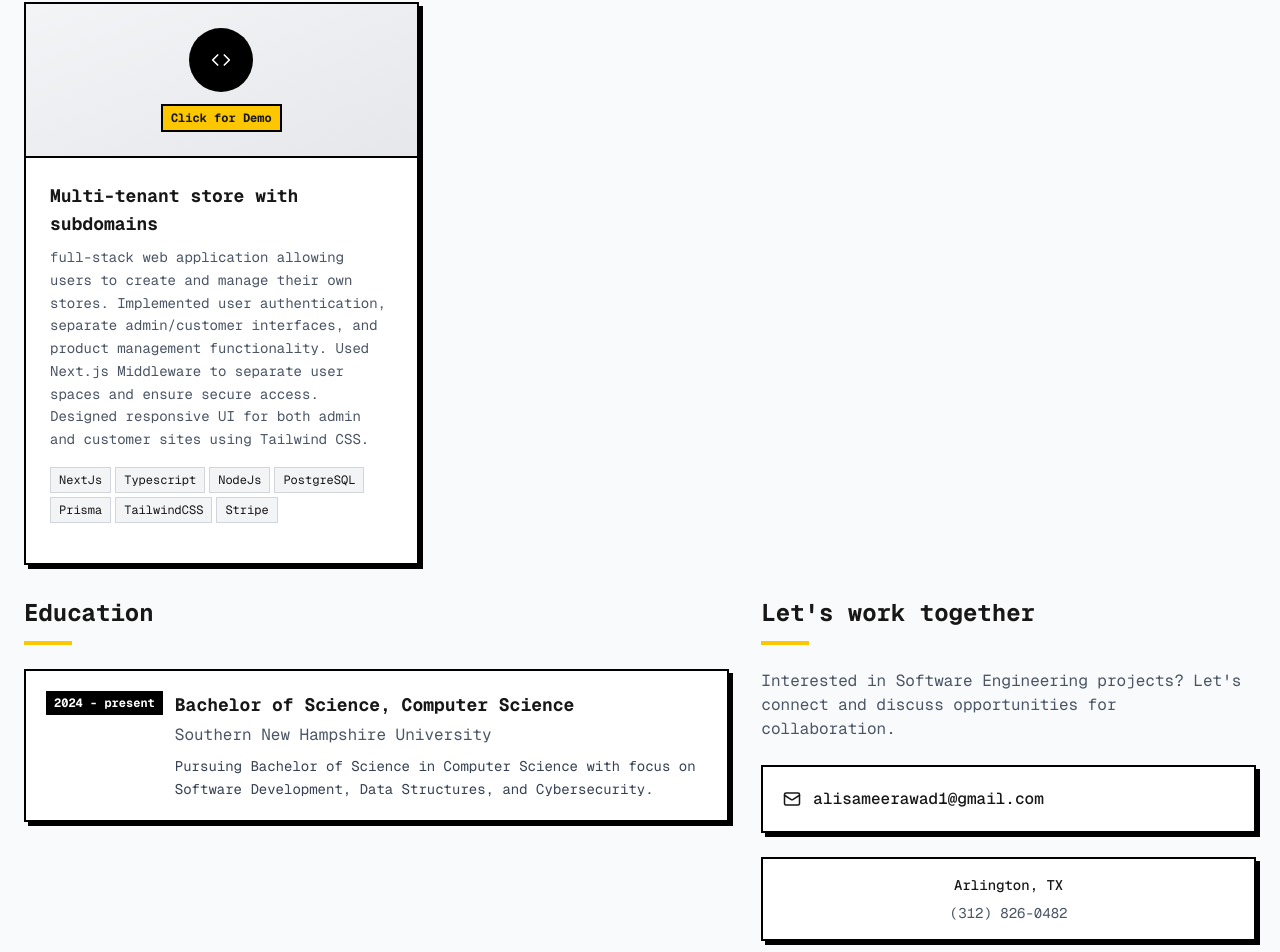
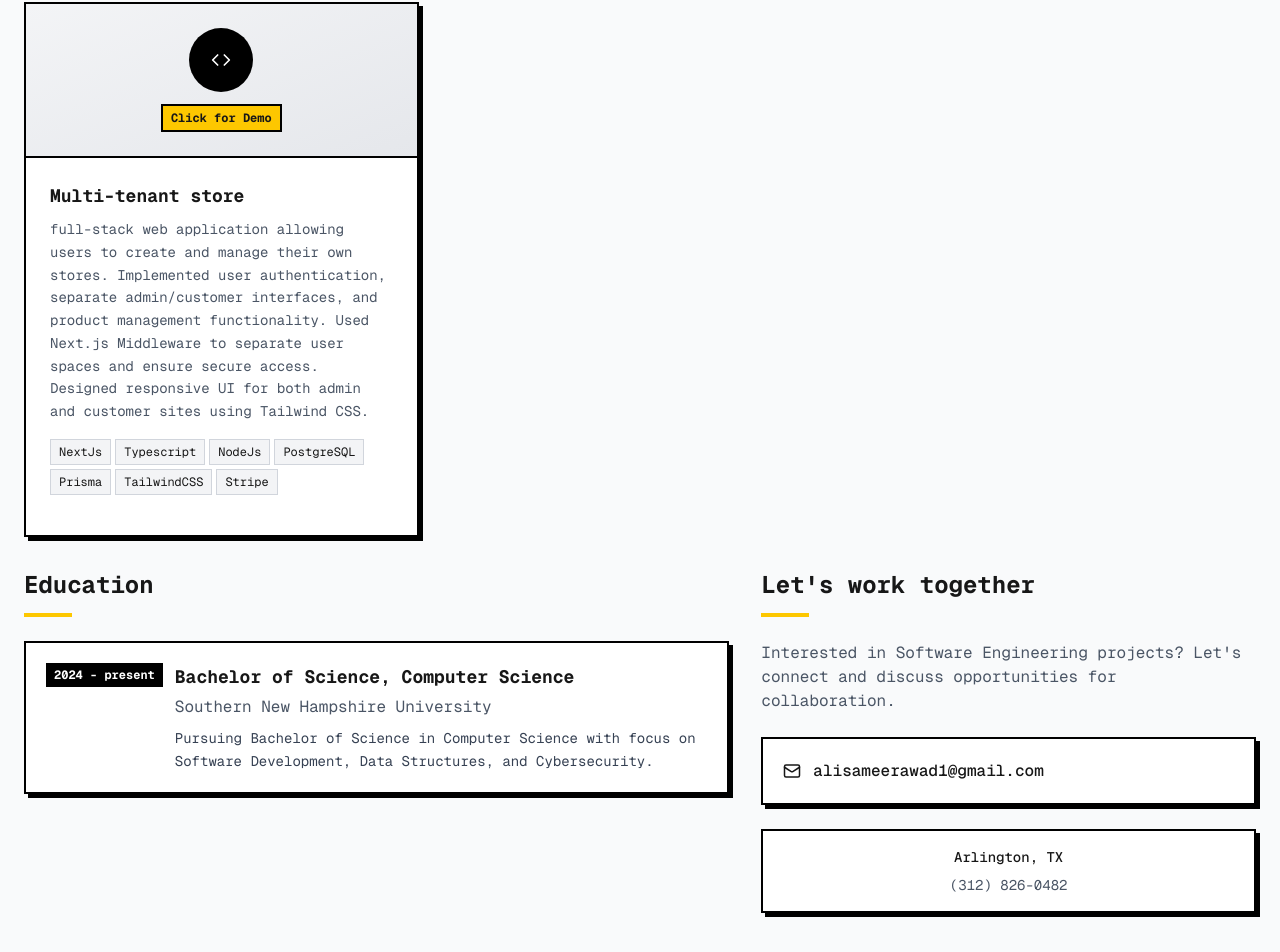
Before and after one commit to alisameer22/my-portfolio, a Next.js app: page / in a window 1280 px wide. Shown: the part 1250-2202 px from the top of the page. Built offline with nearby package versions, Linux system fonts and the light colour scheme.

Commit message:
Update page.tsx

```diff
--- a/app/page.tsx
+++ b/app/page.tsx
@@ -48,7 +48,7 @@ const Portfolio = () => {
 
   const projects = [
     {
-      title: 'Multi-tenant store with subdomains',
+      title: 'Multi-tenant store',
       description: 'full-stack web application allowing users to create and manage their own stores. Implemented user authentication, separate admin/customer interfaces, and product management functionality. Used Next.js Middleware to separate user spaces and ensure secure access. Designed responsive UI for both admin and customer sites using Tailwind CSS.',
       tech: ['NextJs', 'Typescript', 'NodeJs', 'PostgreSQL', 'Prisma', 'TailwindCSS', 'Stripe'],
       link: 'store313.vercel.app',
```
